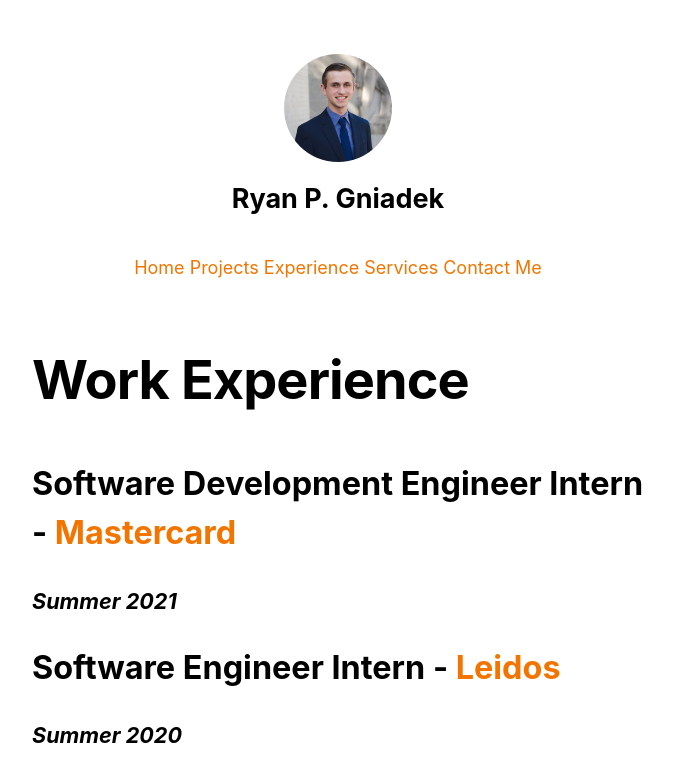
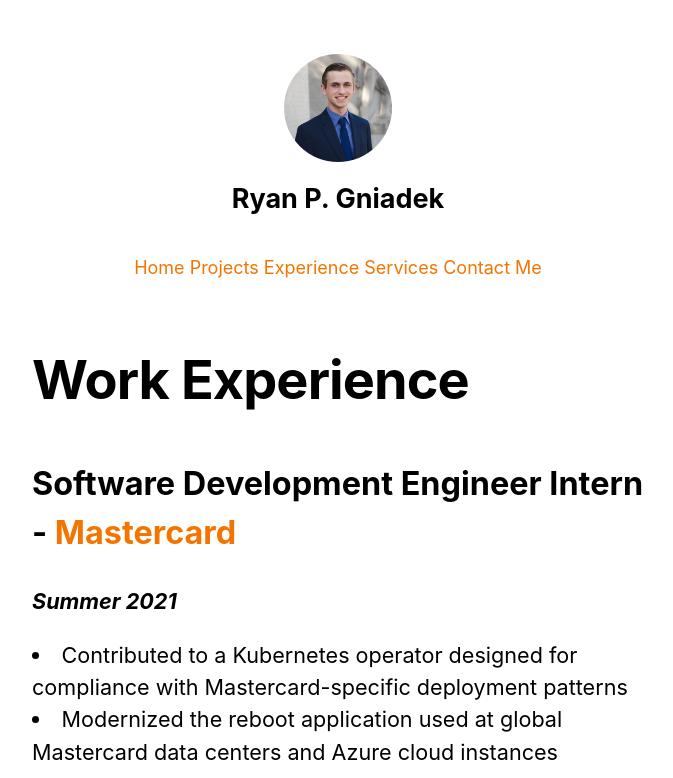
Before and after one commit to ryangniadek/next-js-website, a Next.js app: page /experience in a window 1280 px wide. Shown: the top 778 px of the page, without its empty margins (302-975 px from the left). Built offline with nearby package versions, Linux system fonts and the light colour scheme.

Commit message:
Added mastercard description

```diff
--- a/pages/experience.js
+++ b/pages/experience.js
@@ -28,6 +28,12 @@ export default function Resume() {
             <i>Summer 2021</i>
           </b>
         </p>
+        <li>
+          Contributed to a Kubernetes operator designed for compliance with Mastercard-specific deployment patterns
+        </li>
+        <li>
+          Modernized the reboot application used at global Mastercard data centers and Azure cloud instances
+        </li>
       </section>
       <section className={utilStyles.headingMd}>
         <h2>
```
